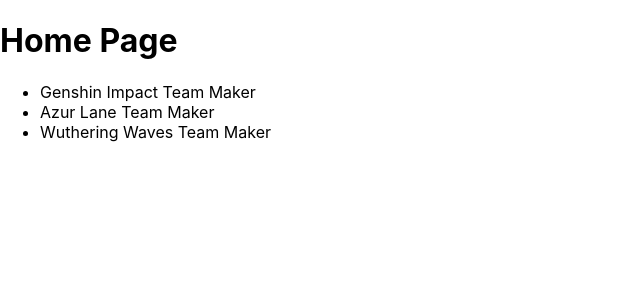
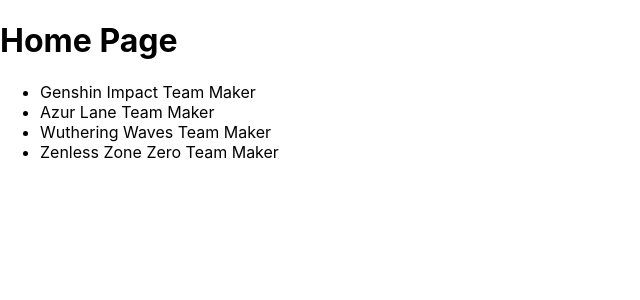
Before and after one commit to FuyuKappa/gitl, a React (Create React App) app in the folder genshin-team-site/: page / in a window 1280 px wide. Shown: the top 300 px of the page, without its empty margins (0-640 px from the left). Built offline with nearby package versions, Linux system fonts and the light colour scheme.

Commit message:
Added routing to Zenless Zone Zero page

```diff
--- a/genshin-team-site/src/App.js
+++ b/genshin-team-site/src/App.js
@@ -2,6 +2,7 @@
 import GenshinPage from "./Pages/GenshinPage";
 import AzurLanePage from "./Pages/AzurLanePage";
 import WutheringWavesPage from "./Pages/WutheringWavesPage";
+import ZZZPage from "./Pages/ZZZPage";
 import { useState, useEffect , createContext, useCallback } from "react";
 import {
     BrowserRouter as Router,
@@ -36,6 +37,11 @@ function Home(){
 					navigate("/WutheringWaves");
 				}}>
 				Wuthering Waves Team Maker
+				</li>
+				<li onClick={() => {
+					navigate("/ZenlessZoneZero");
+				}}>
+				Zenless Zone Zero Team Maker
 				</li>
 			</ul>
 		</div>
@@ -167,6 +173,7 @@ export default function App() {
 					<Route path="/GenshinImpact" element={<GenshinPage currSite={"Genshin Impact"} setFromLocal={setFromLocalStorage}/>} />
 					<Route path="/AzurLane" element={<AzurLanePage currSite={"Azur Lane"} setFromLocal={setFromLocalStorage}/>} />
 					<Route path="/WutheringWaves" element={<WutheringWavesPage currSite={"Wuthering Waves"} setFromLocal={setFromLocalStorage}/>} />
+					<Route path="/ZenlessZoneZero" element={<ZZZPage currSite={"Zenless Zone Zero"} setFromLocal={setFromLocalStorage}/>} />
 				</Routes>
 			</Router>
 		</SiteContext.Provider>
```
